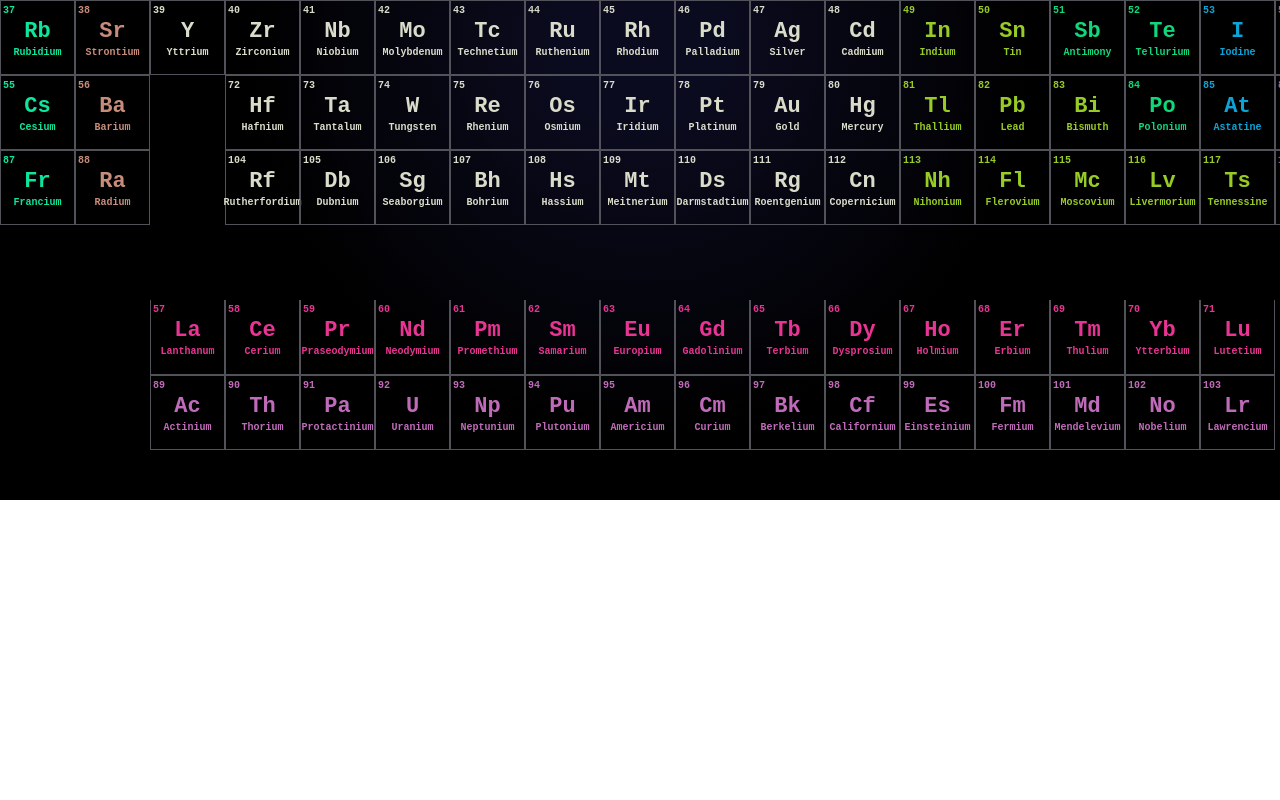
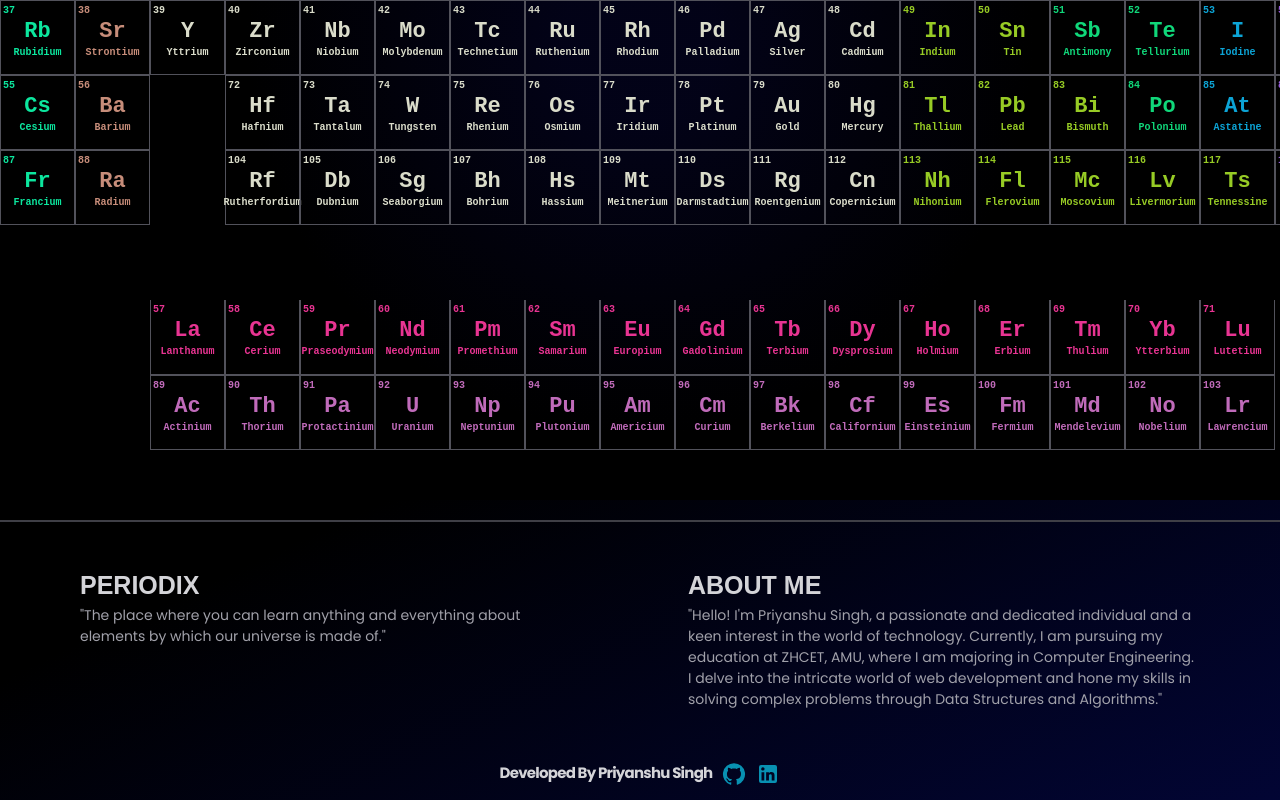
Before and after one commit to priyanshu082/periodix, a Next.js app: page / in a window 1280 px wide. Shown: the part 420-1220 px from the top of the page. Before the commit the page ends 920 px from the top, so only its background shows below. Built offline with nearby package versions, Linux system fonts and the light colour scheme; a web font is replaced by a local one.

Commit message:
footer is complete

```diff
--- a/package.json
+++ b/package.json
@@ -9,6 +9,10 @@
     "lint": "next lint"
   },
   "dependencies": {
+    "@emotion/react": "^11.11.4",
+    "@emotion/styled": "^11.11.0",
+    "@mui/icons-material": "^5.15.11",
+    "@mui/material": "^5.15.11",
     "framer-motion": "^11.0.6",
     "next": "14.1.0",
     "react": "^18",
--- a/src/app/layout.js
+++ b/src/app/layout.js
@@ -1,11 +1,13 @@
 import Navabr from "@/components/Navabr";
 import "./globals.css";
 import { TableProvider } from "@/useContext/UseContext";
+import Footer from "@/components/Footer";
 
 
 export const metadata = {
-  title: "Create Next App",
-  description: "Generated by create next app",
+  title: "Periodix",
+  description: "Universe of Elements",
+  logo:""
 };
 
 
@@ -15,10 +17,11 @@ export default function RootLayout({ children }) {
 
   return (
     <html lang="en">
-      <body  className="body">
+      <body  className="background fix">
   <TableProvider>
       <Navabr/>
        {children}
+       <Footer/>
 </TableProvider>
         </body>
     </html>
--- /dev/null
+++ b/src/components/Footer.jsx
@@ -0,0 +1,48 @@
+import React from "react";
+import GitHubIcon from '@mui/icons-material/GitHub';
+import LinkedInIcon from '@mui/icons-material/LinkedIn';
+
+const Footer = () => {
+  return (
+
+    <div className="backgroundCursorDiv flex flex-col h-[300px] poppins2">
+
+ <div className=" flex flex-col sm:flex-row justify-around pt-[20px] sm:pt-[45px] w-[100%] border-t-[2px] border-zinc-700 mt-[20px]  h-[240px]">
+      <div className="flex flex-col w-[35%]">
+        <div className="font1 font-bold text-zinc-300 text-[25px]">
+          PERIODIX
+        </div>
+        <div className="text-zinc-400 text-[14px]">
+          "The place where you can learn anything and everything about elements
+          by which our universe is made of."
+        </div>
+      </div>
+
+      {/* about periodix */}
+      <div className="flex flex-col w-[40%]">
+        <div className="font1 font-bold text-zinc-300 text-[25px]">
+          ABOUT ME
+        </div>
+        <div className="text-zinc-400 text-[14px]">
+          "Hello! I'm Priyanshu Singh, a passionate and dedicated individual and a keen interest in the world of technology. Currently, I am pursuing my education at ZHCET, AMU, where I am majoring in Computer Engineering. I delve into the intricate world of web development and hone my skills in solving complex problems through Data Structures and Algorithms."
+        </div>
+      </div>
+
+    </div>
+
+    <div className=" border-zinc-500 text-zinc-300 py-[10px] text-[15px] tracking-tighter flex flex-row text-center justify-center">
+            <p className="font-bold">Developed By Priyanshu Singh</p>
+            <a href='https://github.com/priyanshu082' target="_blank" rel="noopener noreferrer" className='ml-[10px] pb-[4px]'>
+  <GitHubIcon className='  w-[20px] h-[20px] text-cyan-600'/>
+</a>
+
+<a href='https://www.linkedin.com/in/priyanshu-singh-a81975253/' target="_blank" rel="noopener noreferrer" className='ml-[10px] pb-[4px]'>
+  <LinkedInIcon className='  w-[20px] h-[20px] text-cyan-600'/>
+  </a>
+    </div>
+    </div>
+
+  );
+};
+
+export default Footer;
```
Also changed, not shown: 1 other file (tests, documents, lock files or other folders).
